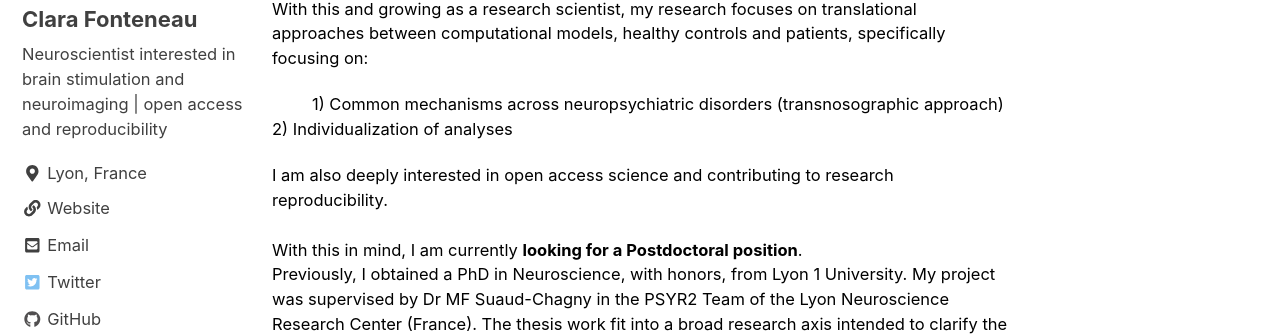
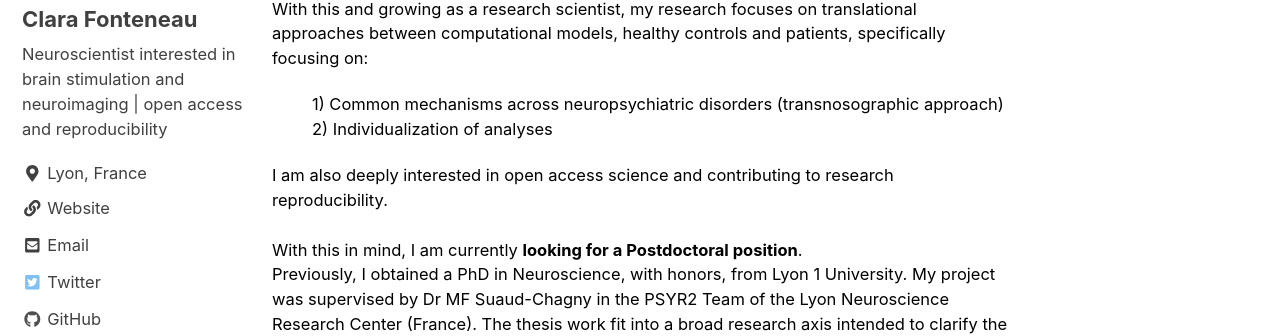
Before and after one commit to clarafonteneau/clarafonteneau.github.io, a Jekyll site: the page built from index.html, in a window 1280 px wide. Shown: the part 509-845 px from the top of the page. Built offline with Jekyll 4.4.1, drawn with Linux system fonts in a browser that asks for light colours; nearby versions of some CDN libraries; the list of posts is cut into pages by our own code.

Commit message:
about me update

```diff
--- a/_layouts/home.html
+++ b/_layouts/home.html
@@ -7,7 +7,7 @@ header:
 <h3 class="archive__subtitle">{{ site.data.ui-text[site.locale].about_me | default: "About Me" }}</h3>
 <p> I am a research scientist interested in individualizing brain stimulation and neuroimaging.<br>
   With this and growing as a research scientist, my research focuses on translational approaches between computational models, healthy controls and patients, specifically focusing on:</p>
-  <p style="text-indent: 40px"> 1) Common mechanisms across neuropsychiatric disorders (transnosographic approach)<br>
+  <p style="margin-left: 40px"> 1) Common mechanisms across neuropsychiatric disorders (transnosographic approach)<br>
   2) Individualization of analyses</p>
 <p>I am also deeply interested in open access science and contributing to research reproducibility.<br>
 <br>
```
